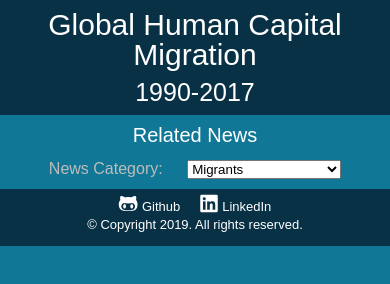
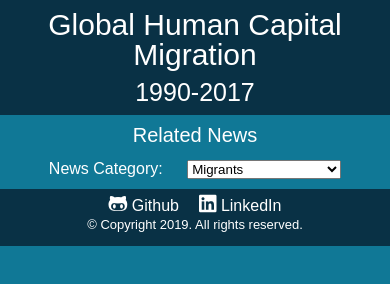
Before and after one commit to evaizli/GlobalMigrationMap, a website: page index.html in a window 390 px wide. Drawn offline with nearby package versions, Linux system fonts and the light colour scheme; no server answers; a script that the page names is missing; a web font is replaced by a local one.

Commit message:
update text styling

```diff
--- a/stylesheets/style.css
+++ b/stylesheets/style.css
@@ -78,7 +78,8 @@ body {
 }
 
 .category-label{
-    color: #bfbbbb;
+    /* color: #bfbbbb; */
+    color: white;
     padding-right: 20px;
 }
 .news-headline{
@@ -216,7 +217,7 @@ a{
         font-size: 13px;
     }
     a{
-        font-size: 13px;
+        font-size: 16px;
     }
 
 }
```
